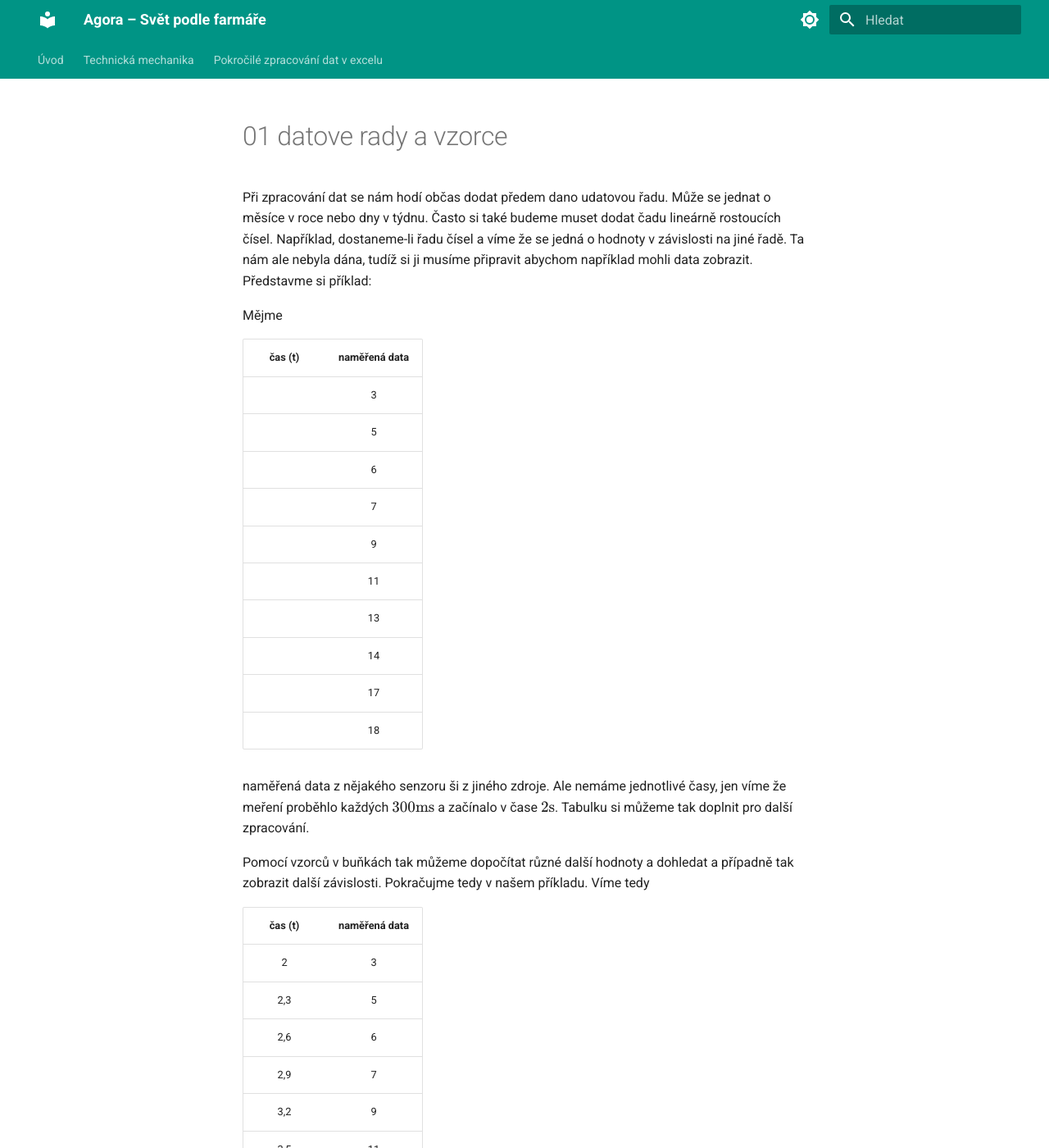
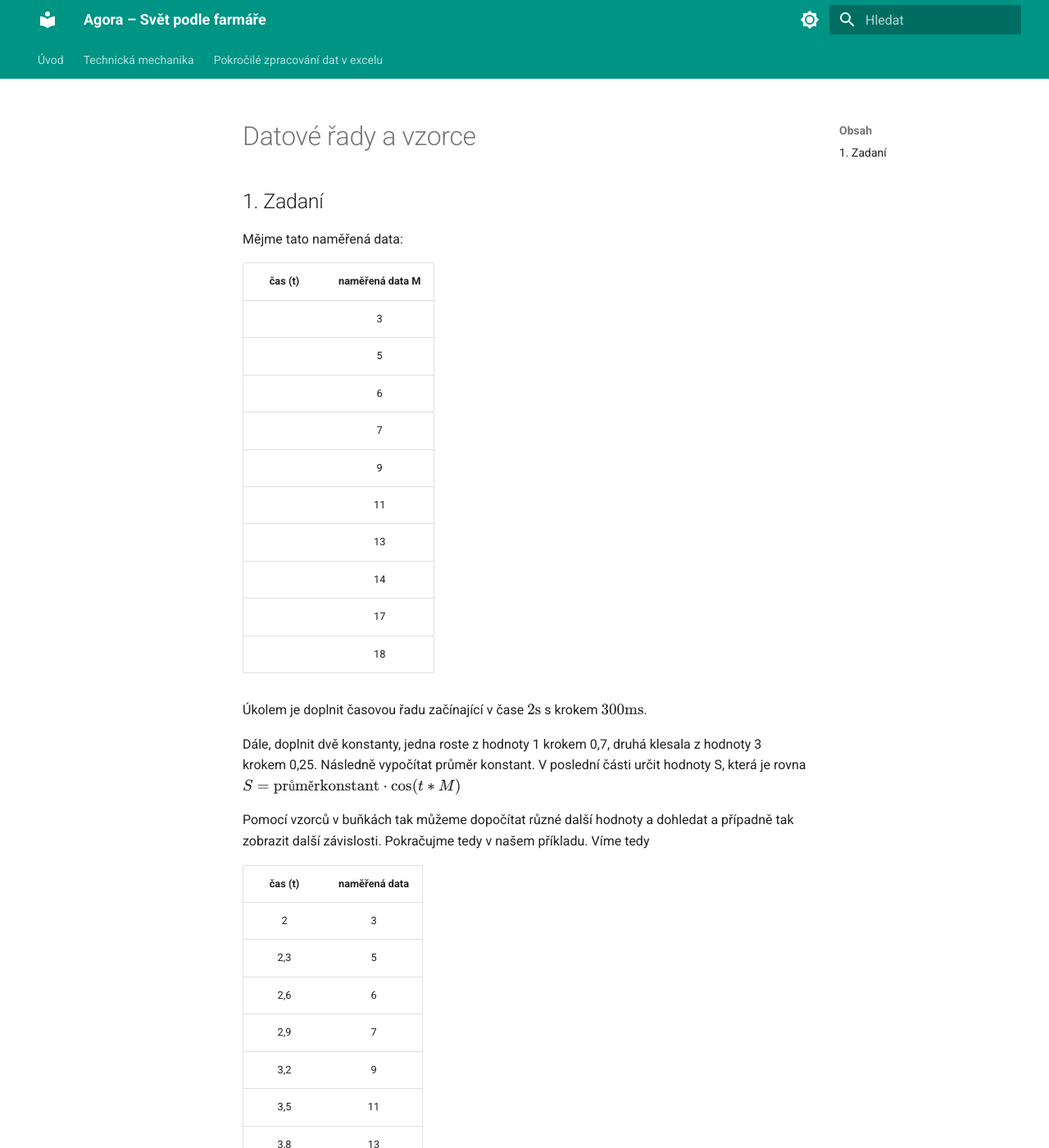
Before and after one commit to svetpodlefarmare/agora-wiki, an MkDocs documentation site: the page built from docs/zpracovani_dat/01-datove-rady-a-vzorce.md, in a window 1280 px wide and 1400 px high. Shown: the whole window at 82% size. Built offline with MkDocs 1.6.1 and Material for MkDocs 9.7.7, drawn with Linux system fonts in a browser that asks for light colours; some of the changed text lies outside the part shown.

Commit message:
Update 01-datove-rady-a-vzorce.md

```diff
--- a/docs/zpracovani_dat/01-datove-rady-a-vzorce.md
+++ b/docs/zpracovani_dat/01-datove-rady-a-vzorce.md
@@ -1,9 +1,9 @@
-Při zpracování dat se nám hodí občas dodat předem dano udatovou řadu. Může se jednat o měsíce v roce nebo dny v týdnu. Často si také budeme muset dodat čadu lineárně rostoucích čísel. Například, dostaneme-li řadu čísel a víme že se jedná o hodnoty v závislosti na jiné řadě.
-Ta nám ale nebyla dána, tudíž si ji musíme připravit abychom například mohli data zobrazit. Představme si příklad:
+#Datové řady a vzorce
+## 1. Zadaní
 
-Mějme
+Mějme tato naměřená data:
 
-|čas (t)|naměřená data|
+|čas (t)|naměřená data M|
 |:---:|:---:|
 ||3|
 ||5|
@@ -16,7 +16,11 @@ Mějme
 ||17|
 ||18|
 
-naměřená data z nějakého senzoru ši z jiného zdroje. Ale nemáme jednotlivé časy, jen víme že meření proběhlo každých $300 \mathrm{ms}$ a začínalo v čase $2 \mathrm{s}$. Tabulku si můžeme tak doplnit pro další zpracování.
+Úkolem je doplnit časovou řadu začínající v čase $2 \mathrm{s}$ s krokem $300 \mathrm{ms}$.
+
+Dále, doplnit dvě konstanty, jedna roste z hodnoty 1 krokem 0,7, druhá klesala z hodnoty 3 krokem 0,25.
+Následně vypočítat průměr konstant.
+V poslední části určit hodnoty S, která je rovna $S = \mathrm{průměr konstant} \cdot \cos(t*M)$
 
 Pomocí vzorců v buňkách tak můžeme dopočítat různé další hodnoty a dohledat a případně tak zobrazit další závislosti. Pokračujme tedy v našem příkladu. Víme tedy
 
@@ -33,4 +37,4 @@ Pomocí vzorců v buňkách tak můžeme dopočítat různé další hodnoty a d
 |4,4|17|
 |4,7|18|
 
-a teké lze z našich dat urči jiné hodnoty, například hodnotu označenou K, která je rovna $K = čas \cdot naměřená \. data$
+a teké lze z našich dat urči jiné hodnoty, například hodnotu označenou K, která je rovna $K = čas \cdot naměřenádata$. Pomocí tak relatin
```
